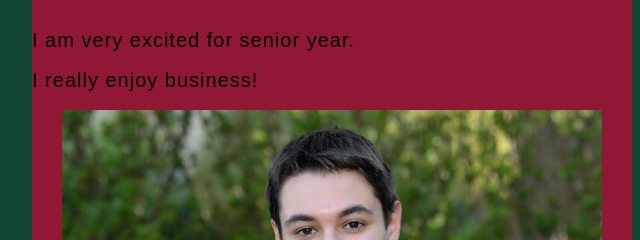
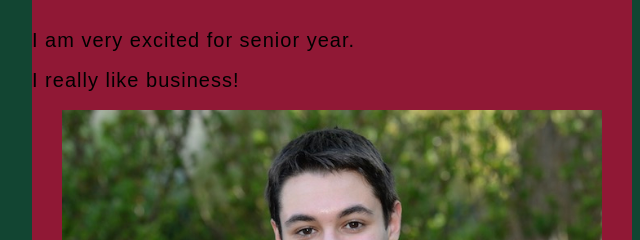
Before and after one commit to jersla22/Personal-Website, a plain HTML site: page index.html in a window 1280 px wide. Shown: the part 170-410 px from the top of the page, 308-948 px from the left. Drawn offline with Linux system fonts and the light colour scheme; a web font is replaced by a local one.

Commit message:
enjoy to like

```diff
--- a/index.html
+++ b/index.html
@@ -17,7 +17,7 @@
 
     <p>I am very excited for senior year.</p>
 
-    <p>I really enjoy business!</p>
+    <p>I really like business!</p>
 
     <img src="images/Website Picture.jpeg" alt="Jeremy's Picture"
     title="My picture">
```
